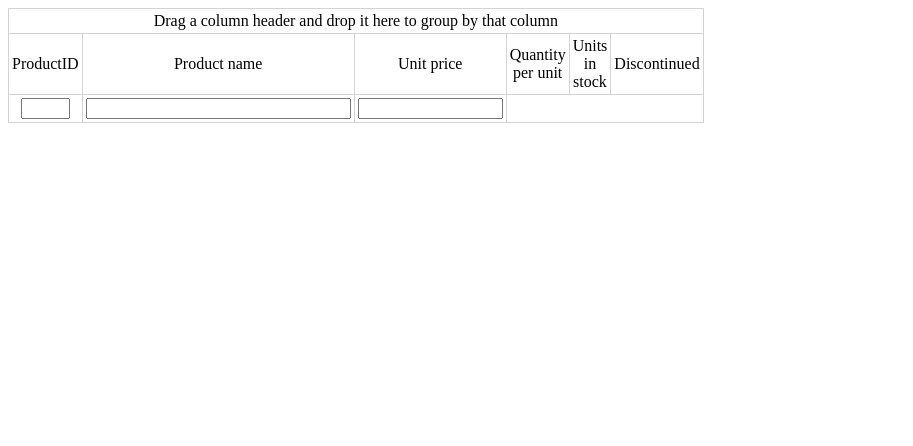
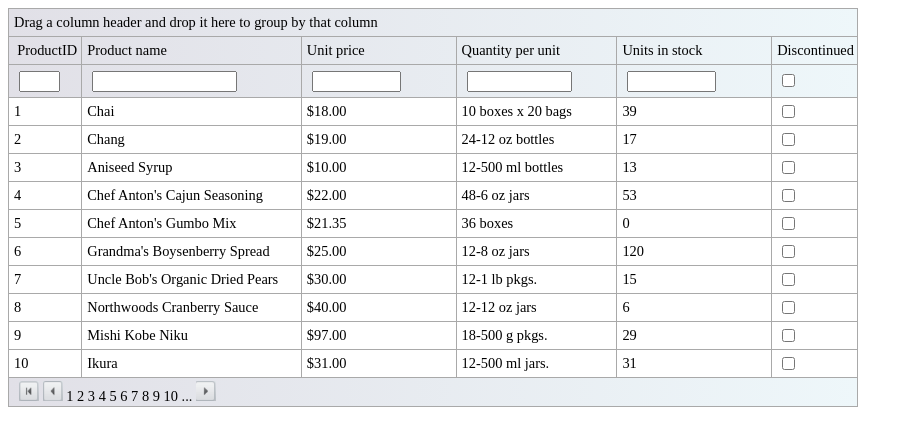
Before and after one commit to Tanya-Zheleva/HTML-Basics-Repo, a plain HTML site: page HTML Forms/Task-4/grid.html in a window 1280 px wide. Shown: the whole page, without its empty margins (0-913 px from the left). Drawn offline with Linux system fonts and the light colour scheme.

Commit message:
Adding Semantic HTML homework

```diff
--- a/HTML Forms/Task-4/grid.html
+++ b/HTML Forms/Task-4/grid.html
@@ -11,34 +11,157 @@
         <table>
             <thead>
                 <tr>
-                    <th colspan="6">Drag a column header and drop it here to group by that column</th>
+                    <th colspan="6">
+                        Drag a column header and drop it here to group by that column
+                    </th>
                 </tr>
                 <tr>
-                    <th>
+                    <th class="id">
                         <label for="product-id">ProductID</label>
                     </th>
-                    <th>
+                    <th class="name">
                         <label for="product-name">Product name</label>
                     </th>
-                    <th>
+                    <th class="price">
                         <label for="unit-price">Unit price</label>
                     </th>
-                    <th>Quantity per unit</th>
-                    <th>Units in stock</th>
-                    <th>Discontinued</th>
+                    <th class="quantity">
+                        <label for="unit-quantity">Quantity per unit</label>
+                    </th>
+                    <th class="stock">
+                        <label for="units-stock">Units in stock</label>
+                    </th>
+                    <th class="disq">
+                        <label for="discontinued">Discontinued</label>
+                    </th>
                 </tr>
                 <tr>
-                    <th>
-                        <input id="product-id" type="text" size="3">
+                    <th class="fill">
+                        <input id="product-id" type="text" size="2">
                     </th>
-                    <th>
-                        <input id="product-name" type="text" size="30">
+                    <th class="fill">
+                        <input id="product-name" type="text" size="15">
                     </th>
-                    <th>
-                        <input id="unit-price" type="text" size="15">
+                    <th class="fill">
+                        <input id="unit-price" type="text" size="8">
+                        <!-- <img src="symbol.PNG" alt="Price"> -->
+                        <!-- <input type="image" src="symbol.PNG" alt="Price"> -->
+                    </th>
+                    <th class="fill">
+                        <input id="unit-quantity" type="text" size="10">
+                    </th>
+                    <th class="fill">
+                        <input id="units-stock" type="text" size="8">
+                    </th>
+                    <th class="fill">
+                        <input id="discontinued" type="checkbox">
                     </th>
                 </tr>
             </thead>
+            <tfoot>
+                <tr>
+                    <th colspan="6">
+                        <div class="icons">
+                            <img src="start.PNG" alt="Start">
+                            <img src="prev.PNG" alt="Prev">
+                            <span>1</span>
+                            <span>2</span>
+                            <span>3</span>
+                            <span>4</span>
+                            <span>5</span>
+                            <span>6</span>
+                            <span>7</span>
+                            <span>8</span>
+                            <span>9</span>
+                            <span>10</span>
+                            <span>...</span>
+                            <img src="next.PNG" alt="Next">
+                        </div>
+                    </th>
+                </tr>
+            </tfoot>
+            <tbody>
+                <tr>
+                    <td>1</td>
+                    <td>Chai</td>
+                    <td>$18.00</td>
+                    <td>10 boxes x 20 bags</td>
+                    <td>39</td>
+                    <td><input type="checkbox"></td>
+                </tr>
+                <tr>
+                    <td>2</td>
+                    <td>Chang</td>
+                    <td>$19.00</td>
+                    <td>24-12 oz bottles</td>
+                    <td>17</td>
+                    <td><input type="checkbox"></td>
+                </tr>
+                <tr>
+                    <td>3</td>
+                    <td>Aniseed Syrup</td>
+                    <td>$10.00</td>
+                    <td>12-500 ml bottles</td>
+                    <td>13</td>
+                    <td><input type="checkbox"></td>
+                </tr>
+                <tr>
+                    <td>4</td>
+                    <td>Chef Anton's Cajun Seasoning</td>
+                    <td>$22.00</td>
+                    <td>48-6 oz jars</td>
+                    <td>53</td>
+                    <td><input type="checkbox"></td>
+                </tr>
+                <tr>
+                    <td>5</td>
+                    <td>Chef Anton's Gumbo Mix</td>
+                    <td>$21.35</td>
+                    <td>36 boxes</td>
+                    <td>0</td>
+                    <td><input type="checkbox"></td>
+                </tr>
+                <tr>
+                    <td>6</td>
+                    <td>Grandma's Boysenberry Spread</td>
+                    <td>$25.00</td>
+                    <td>12-8 oz jars</td>
+                    <td>120</td>
+                    <td><input type="checkbox"></td>
+                </tr>
+                <tr>
+                    <td>7</td>
+                    <td>Uncle Bob's Organic Dried Pears</td>
+                    <td>$30.00</td>
+                    <td>12-1 lb pkgs.</td>
+                    <td>15</td>
+                    <td><input type="checkbox"></td>
+                </tr>
+                <tr>
+                    <td>8</td>
+                    <td>Northwoods Cranberry Sauce</td>
+                    <td>$40.00</td>
+                    <td>12-12 oz jars</td>
+                    <td>6</td>
+                    <td><input type="checkbox"></td>
+                </tr>
+                <tr>
+                    <td>9</td>
+                    <td>Mishi Kobe Niku</td>
+                    <td>$97.00</td>
+                    <td>18-500 g pkgs.</td>
+                    <td>29</td>
+                    <td><input type="checkbox"></td>
+                </tr>
+                <tr>
+                    <td>10</td>
+                    <td>Ikura</td>
+                    <td>$31.00</td>
+                    <td>12-500 ml jars.</td>
+                    <td>31</td>
+                    <td><input type="checkbox"></td>
+                </tr>
+            </tbody>
         </table>
     </form>
 </body>
--- a/HTML Forms/Task-4/styles.css
+++ b/HTML Forms/Task-4/styles.css
@@ -1,11 +1,71 @@
 table {
-    width: 50%;
-    border: 1px solid lightgray;
+    border: 1px solid darkgray;
     border-collapse: collapse;
+    width: 850px;
 }
 
-th {
-    border: 1px solid lightgray;
-    padding: 3px;
+thead, tfoot {
+    background: linear-gradient(90deg, rgba(225,224,231,1) 0%, rgba(238,247,250,1) 100%);
+}
+
+tfoot, th, td {
+    height: 25px;
+}
+
+.fill {
+    height: 30px;
+}
+
+th, td {
+    border: 1px solid darkgray;
     font-weight: normal;
+    font-size: 0.9em;
+    text-align: left;
+    padding-left: 5px;
 }
+
+input {
+    margin-left: 5px;
+}
+
+th.id {
+    width: 70px;
+    text-align: center;
+}
+
+th.name {
+    width: 250px;
+}
+
+th.price {
+    width: 180px;
+}
+
+th.quantity {
+    width: 180px;
+}
+
+th.stock {
+    width: 180px;
+}
+
+th.disq {
+    width: 80px;
+}
+
+input[type="image"] {
+    width: 20px;
+    height: 20px;
+    margin-top: 8px;
+    margin-left: 3px;
+}
+
+.icons {
+    margin-top: 2px;
+    margin-left: 5px;
+}
+
+img {
+    width: 20px;
+    height: 20px;
+}
--- /dev/null
+++ b/Semantic HTML/Task-2/styles.css
@@ -0,0 +1,19 @@
+table {
+    border: 1px solid black;
+    border-collapse: collapse;
+}
+
+th, td {
+    border: 1px solid black;
+    text-align: center;
+}
+
+h1, h3 {
+    font-weight: normal;
+}
+
+h3 {
+    position: absolute;
+    top: 3%;
+    left: 15%;
+}
```
Also changed, not shown: Semantic HTML/Task-1/refactor.html (added, +86 -0 lines), Semantic HTML/Task-2/system.html (added, +55 -0 lines), Semantic HTML/Task-3/linkedin.html (added, +110 -0 lines), HTML Forms/Task-4/next.PNG (added), HTML Forms/Task-4/prev.PNG (added), HTML Forms/Task-4/start.PNG (added), HTML Forms/Task-4/symbol.PNG (added).
